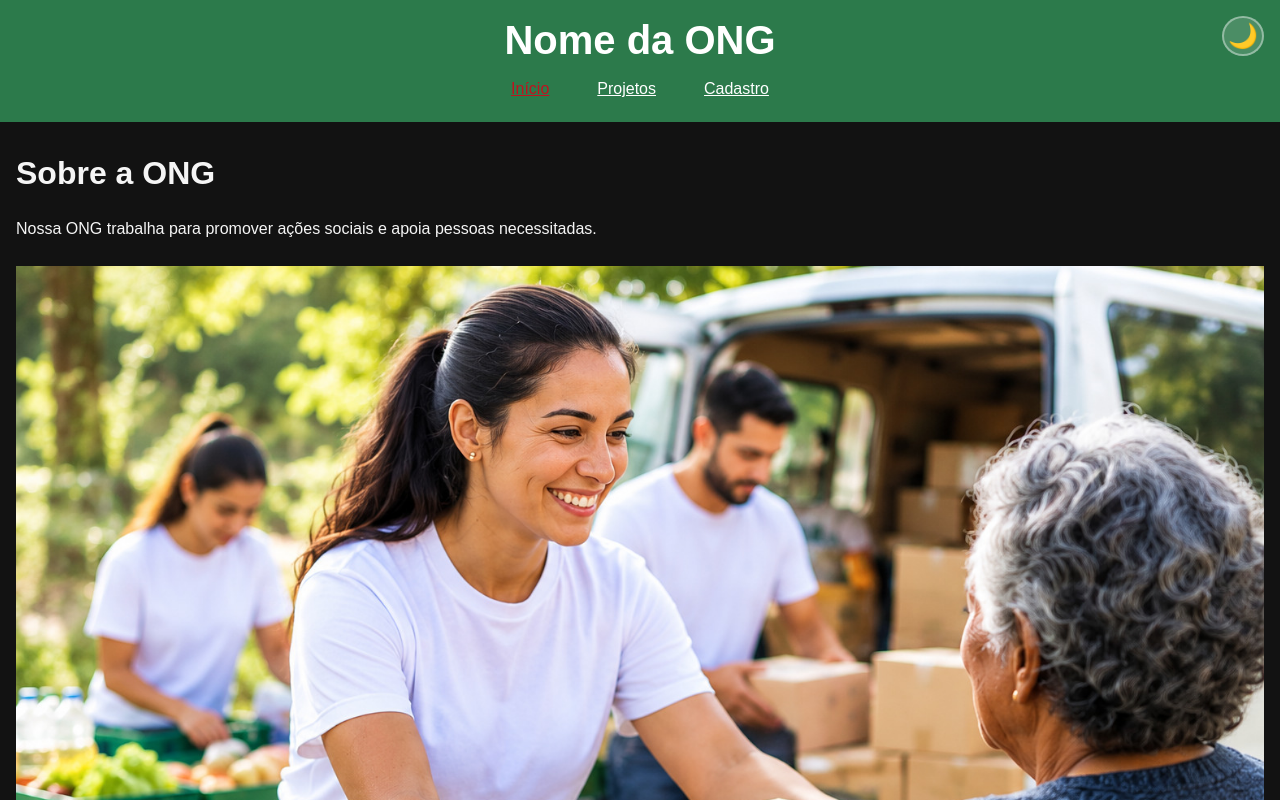
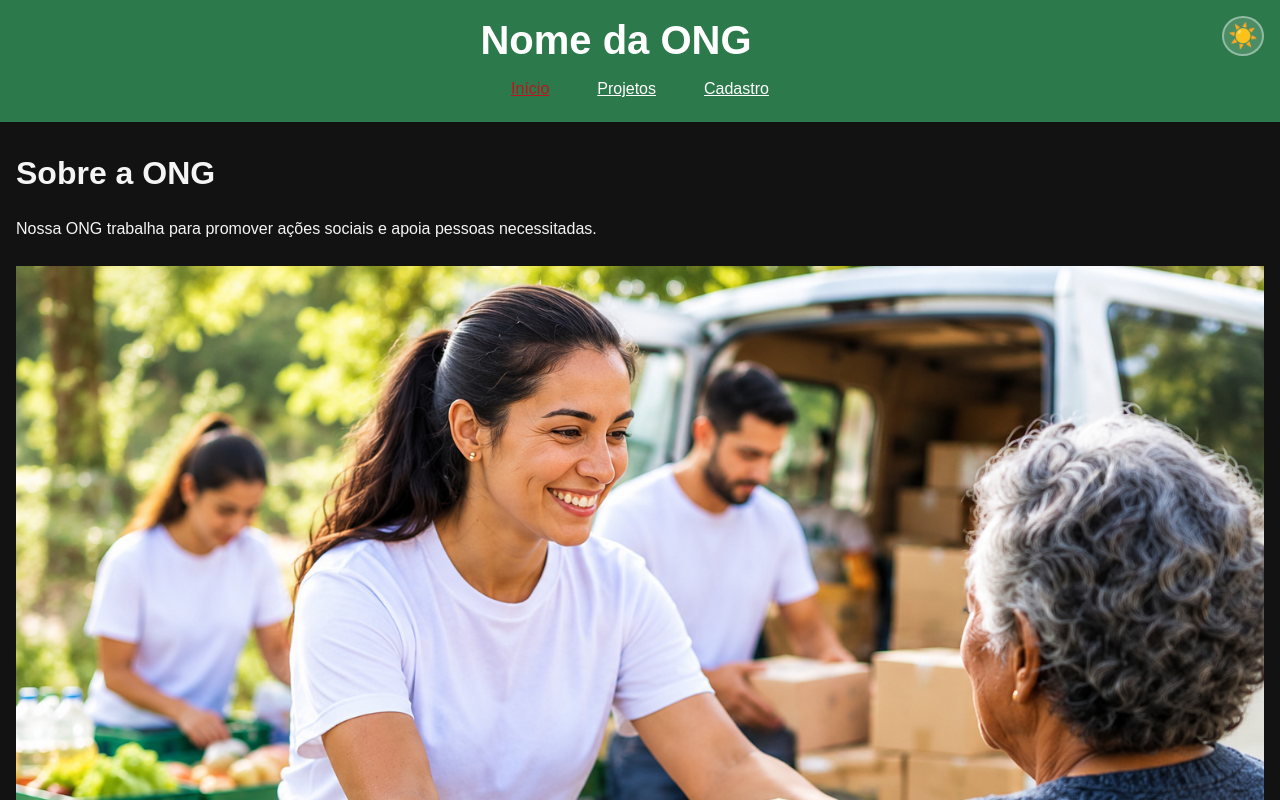
Before and after one commit to Hortencio-Arthur/projeto-desenvolvimento-web, a plain HTML site: page index.html in a window 1280 px wide. Both pictures are taken after a click on the button "Alternar tema claro/escuro". Shown: the top 800 px of the page. Drawn offline with nearby package versions, Linux system fonts and the light colour scheme.

Commit message:
feat: implementa dark mode com toggle manual e correções de contraste WCAG AA

```diff
--- a/css/style.css
+++ b/css/style.css
@@ -165,7 +165,8 @@ header{
 }
 
 header h1{
-    color: var(--cor-branco)
+    color: var(--cor-branco);
+    padding-right: 3rem;
 }
 
 nav{
--- a/index.html
+++ b/index.html
@@ -14,7 +14,7 @@
 
     <button type="button" id="menu-toggle" class="menu-icone" aria-label="Abrir menu de navegação" aria-expanded="false" aria-controls="nav-principal">☰</button>
 
-    <button type="button" id="toggle-tema" aria-label="Alternar tema claro/escuro">🌙</button>
+    <button type="button" id="toggle-tema" aria-label="Alternar tema claro/escuro" aria-pressed="false">🌙</button>
     <nav aria-label="Navegação principal" id="nav-principal">
       <a href="html/inicio.html" class="ativo">Início</a>
 
--- a/js/tema.js
+++ b/js/tema.js
@@ -3,6 +3,11 @@ const CHAVE_TEMA = 'tema';
 function aplicarTema(tema) {
     document.documentElement.setAttribute('data-tema', tema);
     localStorage.setItem(CHAVE_TEMA, tema);
+
+    const botao = document.getElementById('toggle-tema');
+    botao.setAttribute('aria-pressed', tema === 'escuro');
+
+    botao.textContent = tema === 'escuro' ? '☀️' : '🌙';
 }
 
 function inicializarTema() {
```
